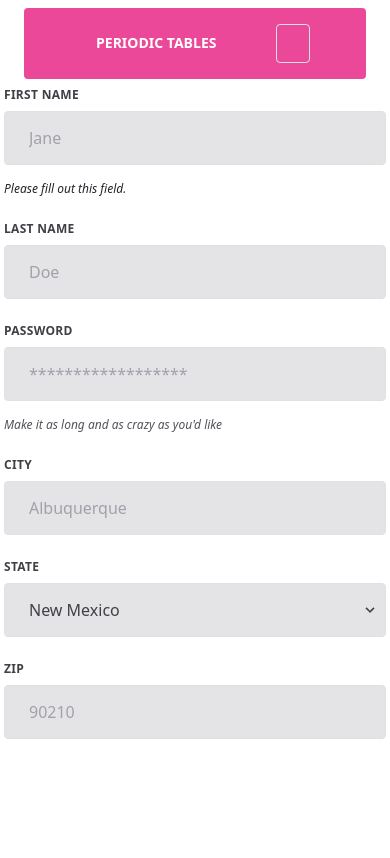
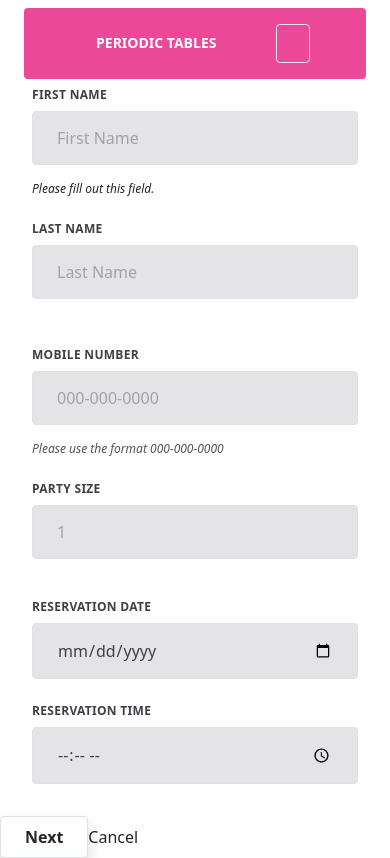
Before and after one commit to lindseyindev/restaurant-reservations, a React (Create React App) app in the folder front-end/: page /reservations/new in a window 390 px wide. Built offline with nearby package versions, Linux system fonts and the light colour scheme; no server answers; a web font is replaced by a local one.

Commit message:
some minor bug fixes

```diff
--- a/front-end/src/dashboard/Dashboard.js
+++ b/front-end/src/dashboard/Dashboard.js
@@ -1,14 +1,29 @@
 import React, { useEffect, useState } from "react";
+import { useHistory } from "react-router-dom";
 import { listReservations } from "../utils/api";
 import ErrorAlert from "../layout/ErrorAlert";
+import useQuery from "../utils/useQuery";
+//import {formatTime} from "../utils/format-reservation-time";
+//import formatAsDate from "../utils/format-reservation-date";
+import {previous, next, today, formatAsTime} from "../utils/date-time";
 
-/**
- * Defines the dashboard page.
+
+/* Defines the dashboard page.
  * @param date
  *  the date for which the user wants to view reservations.
  * @returns {JSX.Element}
  */
+
 function Dashboard({ date }) {
+  const query = useQuery();
+  const getDate = query.get("date");
+
+  if (getDate) {
+    date = getDate;
+  } else {
+    date = today()
+  }
+
   const [reservations, setReservations] = useState([]);
   const [reservationsError, setReservationsError] = useState(null);
 
@@ -23,11 +38,46 @@ function Dashboard({ date }) {
     return () => abortController.abort();
   }
 
+
+  const history = useHistory();
+
+
+  function pushDate(dateToMove) {
+    history.push(`/dashboard?date=${dateToMove}`);
+  }
+
+  function handleClick(nextOrPrev){
+    pushDate(nextOrPrev)
+  }
+
+  const resTable = reservations.map((reservation) => {
+    return (
+      <tr key={reservation.reservation_id}>
+        <td>{reservation.reservation_id}</td>
+        <td>{reservation.first_name}</td>
+        <td>{reservation.last_name}</td>
+        <td>{reservation.mobile_number}</td>
+        <td>{formatAsTime(reservation.reservation_time)}</td>
+        <td>{reservation.people}</td>
+      </tr>
+    );
+  });
+
   return (
-    <main>
-      <h1>Dashboard</h1>
-      <div className="d-md-flex mb-3">
-        <h4 className="mb-0">Reservations for date</h4>
+    <main className="min-h-screen m-12">
+      <h1 className="p-10">Dashboard</h1>
+      <div className="p-10 d-md-flex mb-3">
+        <h4 className="mb-4">{`Reservations for ${date}`}</h4>
+        <div className="p-2">{resTable}</div>
+        <div className="p-5 inline-flex">
+          <button className="bg-white hover:bg-gray-100 text-gray-800 font-semibold py-2 px-4 border border-gray-400 rounded shadow" type="button" onClick={(e) => handleClick(previous(date))}>
+            Previous
+          </button>
+          <button className="bg-white hover:bg-gray-100 text-gray-800 font-semibold py-2 px-4 border border-gray-400 rounded shadow" type="button" onClick={(e) => handleClick(next(date))}>
+            Next
+          </button>
+        </div>
+
       </div>
       <ErrorAlert error={reservationsError} />
       {JSON.stringify(reservations)}
--- a/front-end/src/layout/NewReservations.js
+++ b/front-end/src/layout/NewReservations.js
@@ -1,67 +1,77 @@
-import React, {useState} from "react"
+import React from "react"
+import {useHistory} from "react-router-dom"
 
 function NewReservations(){
+const history = useHistory()
 
+//dont put functions here for submit
+// make a reusable form for add and edit
+
+//new reservations and edit reservations function and button will be diff
+
+//form component only needs state of inputs, change handler
+//import submit handler and state variables and button handlers
+
+//for edit form add placeholder as specific name???
+
+//tuesday, when you create a new date in js it uses your computers timezone, the new date will be the time that's in your timezone
+
+//have to convert the people form as a number
 
 
 return (
-
-<form class="w-full max-w-lg">
-  <div class="flex flex-wrap -mx-3 mb-6">
-    <div class="w-full md:w-1/2 px-3 mb-6 md:mb-0">
-      <label class="block uppercase tracking-wide text-gray-700 text-xs font-bold mb-2" for="grid-first-name">
+<div>
+<form className="w-full max-w-lg">
+  <div className="flex flex-wrap mx-3 mb-6">
+    <div className="w-full md:w-1/2 px-3 mb-6 md:mb-0">
+      <label className="block uppercase tracking-wide text-gray-700 text-xs font-bold mb-2" htmlFor="grid-first-name">
         First Name
       </label>
-      <input class="appearance-none block w-full bg-gray-200 text-gray-700 border border-red-500 rounded py-3 px-4 mb-3 leading-tight focus:outline-none focus:bg-white" id="grid-first-name" type="text" placeholder="Jane"/>
-      <p class="text-red-500 text-xs italic">Please fill out this field.</p>
+      <input name="first_name" className="appearance-none block w-full bg-gray-200 text-gray-700 border border-red-500 rounded py-3 px-4 mb-3 leading-tight focus:outline-none focus:bg-white" id="grid-first-name" type="text" placeholder="First Name"/>
+      <p className="text-red-500 text-xs italic">Please fill out this field.</p>
     </div>
-    <div class="w-full md:w-1/2 px-3">
-      <label class="block uppercase tracking-wide text-gray-700 text-xs font-bold mb-2" for="grid-last-name">
+    <div className="w-full md:w-1/2 px-3 mb-6 md:mb-0">
+      <label className="block uppercase tracking-wide text-gray-700 text-xs font-bold mb-2" htmlFor="grid-last-name">
         Last Name
       </label>
-      <input class="appearance-none block w-full bg-gray-200 text-gray-700 border border-gray-200 rounded py-3 px-4 leading-tight focus:outline-none focus:bg-white focus:border-gray-500" id="grid-last-name" type="text" placeholder="Doe"/>
+      <input name="last_name" className="appearance-none block w-full bg-gray-200 text-gray-700 border border-gray-200 rounded py-3 px-4 leading-tight focus:outline-none focus:bg-white focus:border-gray-500" id="grid-last-name" type="text" placeholder="Last Name"/>
     </div>
   </div>
-  <div class="flex flex-wrap -mx-3 mb-6">
-    <div class="w-full px-3">
-      <label class="block uppercase tracking-wide text-gray-700 text-xs font-bold mb-2" for="grid-password">
-        Password
+  <div className="flex flex-wrap mx-3 mb-6">
+    <div className="w-full md:w-1/2 px-3 mb-6 md:mb-0">
+      <label className="block uppercase tracking-wide text-gray-700 text-xs font-bold mb-2" htmlFor="grid-mobile-number">
+        Mobile Number
       </label>
-      <input class="appearance-none block w-full bg-gray-200 text-gray-700 border border-gray-200 rounded py-3 px-4 mb-3 leading-tight focus:outline-none focus:bg-white focus:border-gray-500" id="grid-password" type="password" placeholder="******************"/>
-      <p class="text-gray-600 text-xs italic">Make it as long and as crazy as you'd like</p>
+      <input className="appearance-none block w-full bg-gray-200 text-gray-700 border border-red-500 rounded py-3 px-4 mb-3 leading-tight focus:outline-none focus:bg-white" placeholder="000-000-0000" name="mobile_number" type="tel" />
+      <p className="text-gray-600 text-xs italic">Please use the format 000-000-0000  </p>
+    </div>
+    <div className="w-full md:w-1/2 px-3">
+      <label className="block uppercase tracking-wide text-gray-700 text-xs font-bold mb-2" htmlFor="grid-mobile-people">
+        Party Size
+      </label>
+      <input className="appearance-none block w-full bg-gray-200 text-gray-700 border border-red-500 rounded py-3 px-4 mb-3 leading-tight focus:outline-none focus:bg-white" name="people" id="grid-password" type="number" min="0" placeholder="1"/>
     </div>
   </div>
-  <div class="flex flex-wrap -mx-3 mb-2">
-    <div class="w-full md:w-1/3 px-3 mb-6 md:mb-0">
-      <label class="block uppercase tracking-wide text-gray-700 text-xs font-bold mb-2" for="grid-city">
-        City
+  <div className="flex flex-wrap mx-3 mb-2">
+    <div className="w-full md:w-1/2 px-3 mb-6 md:mb-0">
+      <label className="block uppercase tracking-wide text-gray-700 text-xs font-bold mb-2" htmlFor="grid-reservation-date">
+        Reservation Date
       </label>
-      <input class="appearance-none block w-full bg-gray-200 text-gray-700 border border-gray-200 rounded py-3 px-4 leading-tight focus:outline-none focus:bg-white focus:border-gray-500" id="grid-city" type="text" placeholder="Albuquerque"/>
+      <input name="reservation_date" className="appearance-none block w-full bg-gray-200 text-gray-700 border border-gray-200 rounded py-3 px-4 leading-tight focus:outline-none focus:bg-white focus:border-gray-500" id="grid-date" type="date" />
     </div>
-    <div class="w-full md:w-1/3 px-3 mb-6 md:mb-0">
-      <label class="block uppercase tracking-wide text-gray-700 text-xs font-bold mb-2" for="grid-state">
-        State
+    <div className="w-full md:w-1/2 px-3 mb-6 md:mb-0">
+      <label className="block uppercase tracking-wide text-gray-700 text-xs font-bold mb-2" htmlFor="grid-reservation-time">
+        Reservation Time
       </label>
-      <div class="relative">
-        <select class="block appearance-none w-full bg-gray-200 border border-gray-200 text-gray-700 py-3 px-4 pr-8 rounded leading-tight focus:outline-none focus:bg-white focus:border-gray-500" id="grid-state">
-          <option>New Mexico</option>
-          <option>Missouri</option>
-          <option>Texas</option>
-        </select>
-        <div class="pointer-events-none absolute inset-y-0 right-0 flex items-center px-2 text-gray-700">
-          <svg class="fill-current h-4 w-4" xmlns="http://www.w3.org/2000/svg" viewBox="0 0 20 20"><path d="M9.293 12.95l.707.707L15.657 8l-1.414-1.414L10 10.828 5.757 6.586 4.343 8z"/></svg>
-        </div>
-      </div>
-    </div>
-    <div class="w-full md:w-1/3 px-3 mb-6 md:mb-0">
-      <label class="block uppercase tracking-wide text-gray-700 text-xs font-bold mb-2" for="grid-zip">
-        Zip
-      </label>
-      <input class="appearance-none block w-full bg-gray-200 text-gray-700 border border-gray-200 rounded py-3 px-4 leading-tight focus:outline-none focus:bg-white focus:border-gray-500" id="grid-zip" type="text" placeholder="90210"/>
+      <input name="reservation_time" className="appearance-none block w-full bg-gray-200 text-gray-700 border border-gray-200 rounded py-3 px-4 leading-tight focus:outline-none focus:bg-white focus:border-gray-500" id="grid-date" type="time" />
     </div>
   </div>
 </form>
-
+<button className="bg-white hover:bg-gray-100 text-gray-800 font-semibold py-2 px-4 border border-gray-400 rounded shadow" type="submit">
+            Next
+          </button>
+          <button type="cancel" onClick={(e) => history.goBack}>Cancel</button>
+          </div>
 
 
 
--- a/front-end/src/utils/api.js
+++ b/front-end/src/utils/api.js
@@ -67,3 +67,16 @@ export async function listReservations(params, signal) {
     .then(formatReservationDate)
     .then(formatReservationTime);
 }
+
+
+export async function createReservations(reservation, signal){
+  const url = new URL(`${API_BASE_URL}/reservations`)
+  return await fetchJson(url, {
+    headers,
+    signal,
+    method: "POST",
+    body: JSON.stringify({data: reservation})
+  })
+}
+
+//create reservation, using fetch json passing in an options ojbect with header, signal, method, body
--- a/package.json
+++ b/package.json
@@ -46,7 +46,7 @@
     "test:frontend:watch": "npm test --prefix ./front-end"
   },
   "keywords": [],
-  "author": "Thinkful, Inc.",
+  "author": "Lindsey Dinkel",
   "license": "UNLICENSED",
   "devDependencies": {
     "tailwindcss": "^3.0.13"
```
Also changed, not shown: 1 other file (tests, documents, lock files or other folders).
